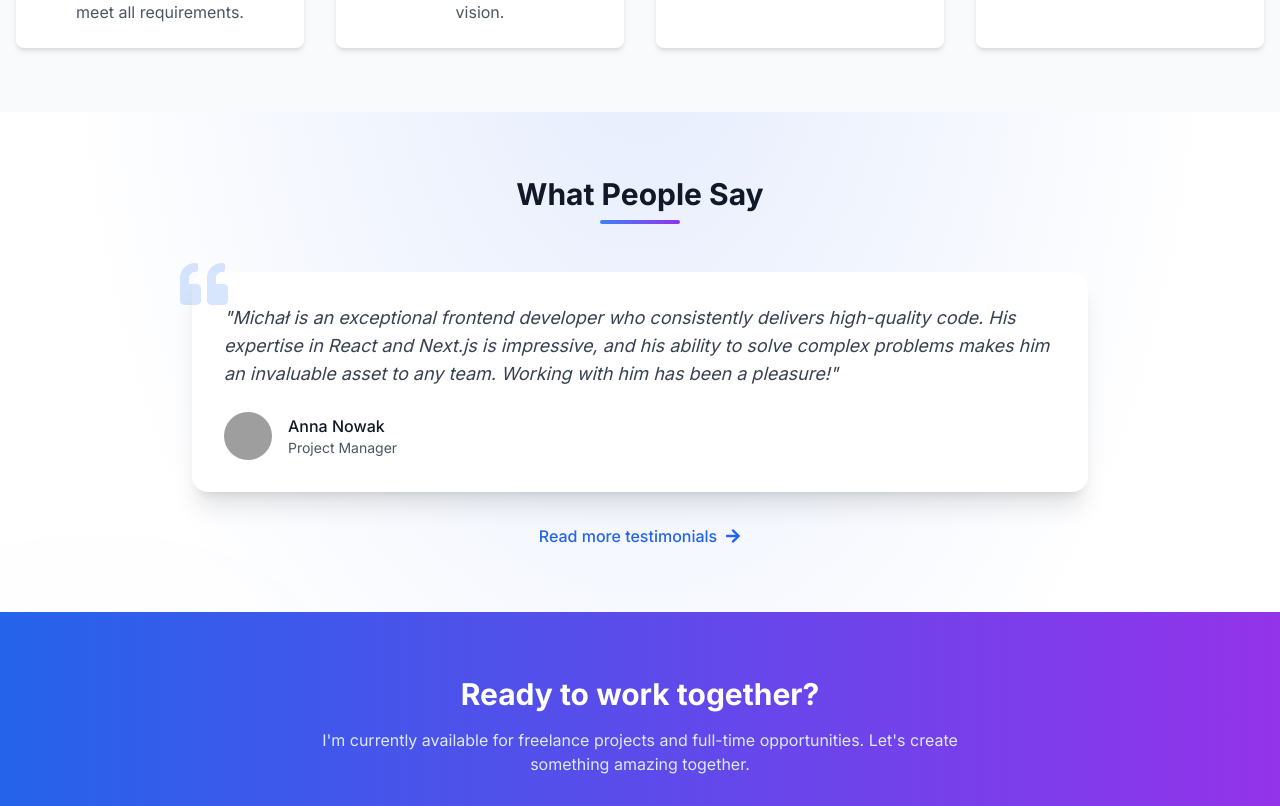
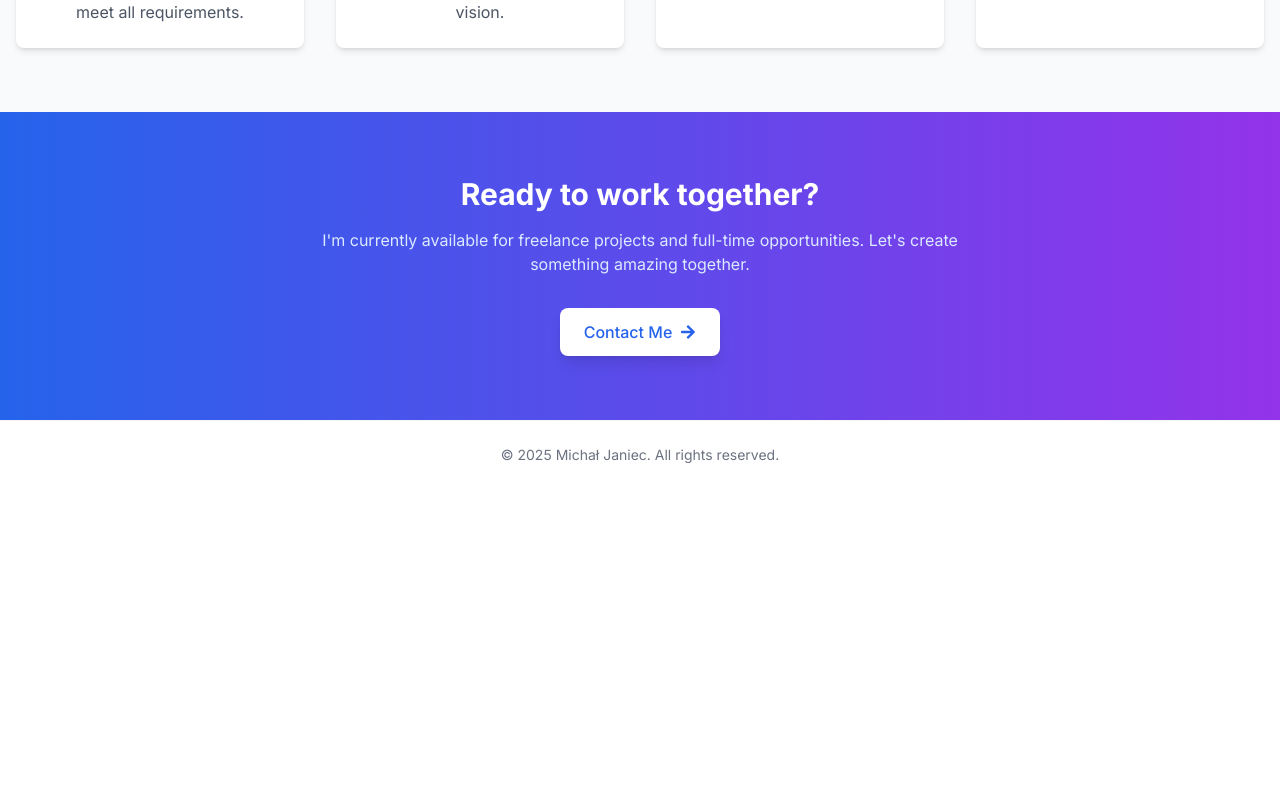
Before and after one commit to JaniecMichal/my-personal-page, a Next.js app: page / in a window 1280 px wide. Shown: the part 1568-2374 px from the top of the page. After the commit the page ends 2057 px from the top, so only its background shows below. Built offline with nearby package versions, Linux system fonts and the light colour scheme; grey boxes are pictures that could not be loaded.

Commit message:
hide for testimonials for now

```diff
--- a/app/page.tsx
+++ b/app/page.tsx
@@ -8,7 +8,7 @@ import { Socials } from "../src/components/socials"
 import { TypewriterEffect } from "../src/components/ui/typewriter-effect"
 import { GradientButton } from "../src/components/ui/gradient-button"
 import { SkillBadge } from "../src/components/ui/skill-badge"
-import { TestimonialPreview } from "../src/components/testimonial-preview"
+//import { TestimonialPreview } from "../src/components/testimonial-preview"
 import { Services } from "../src/components/services"
 import profilePic from "../src/assets/profile.jpg";
 
@@ -142,7 +142,7 @@ export default function Home() {
 
       <Services />
 
-      <TestimonialPreview />
+     {/*  <TestimonialPreview /> */}
 
       <section className="py-16 bg-gradient-to-r from-blue-600 to-purple-600 text-white">
         <div className="container mx-auto px-4 text-center">
```
